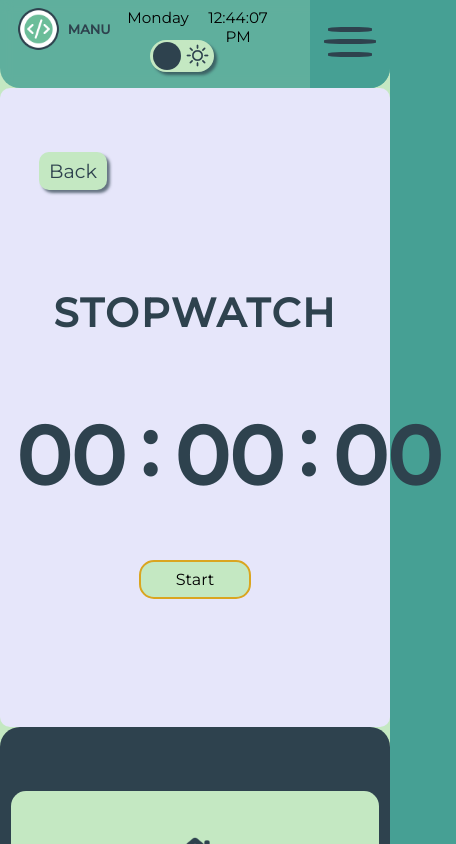
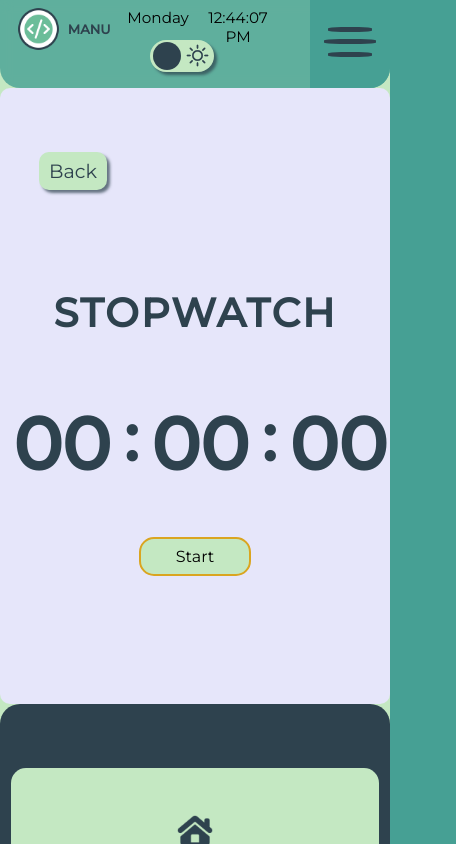
Before and after one commit to cmanu07/mysite, a React (Create React App) app: page /projects/stopwatch in a window 390 px wide. Shown: the top 844 px of the page, 456 px wide, since content can reach past the window. Built offline with nearby package versions, Linux system fonts and the light colour scheme.

Commit message:
style updates

```diff
--- a/src/components/Projects/Stopwatch/Stopwatch.css
+++ b/src/components/Projects/Stopwatch/Stopwatch.css
@@ -4,7 +4,7 @@
 @media (max-width: 768px) {
 
     .minutes, .seconds, .tens {
-        font-size: xx-small;
+       width: 180em;
     }
 
 }
@@ -37,33 +37,35 @@
 .stopwatch h4 {
     display: flex;
     margin: auto;
+    width: 25em;
     margin-top: 0.1em;
     justify-content: space-around;
     align-items: center;
     color: var(--myBlackGreen);
 }
 #false .stopwatch span {
-    font-size: 5em;
+    font-size: 4em;
     padding-bottom: 0.2em;
 }
 #true .stopwatch span {
     color: var(--myGreen-hover);
-    font-size: 5em;
+    font-size: 4em;
     padding-bottom: 0.2em;
 }
 .stopwatch-butt {
     text-align: center;
 }
 #false .minutes, #false .seconds, #false .tens {
-    font-size: 5.1em;
-    width: 140px;
-    padding: 0 0.2em;
+    font-size: 73px;
+    text-align: center;
+    width: 170em;
+    padding: 0 0.15em;
 }
 #true .minutes, #true .seconds, #true .tens {
     color: var(--myGreen-hover);
-    font-size: 5.1em;
-    width: 140px;
-    padding: 0 0.2em;
+    font-size: 73px;
+    width: 170em;
+    padding: 0 0.15em;
 }
 .start, .stop, .reset {
     border: 2px solid goldenrod;
```
